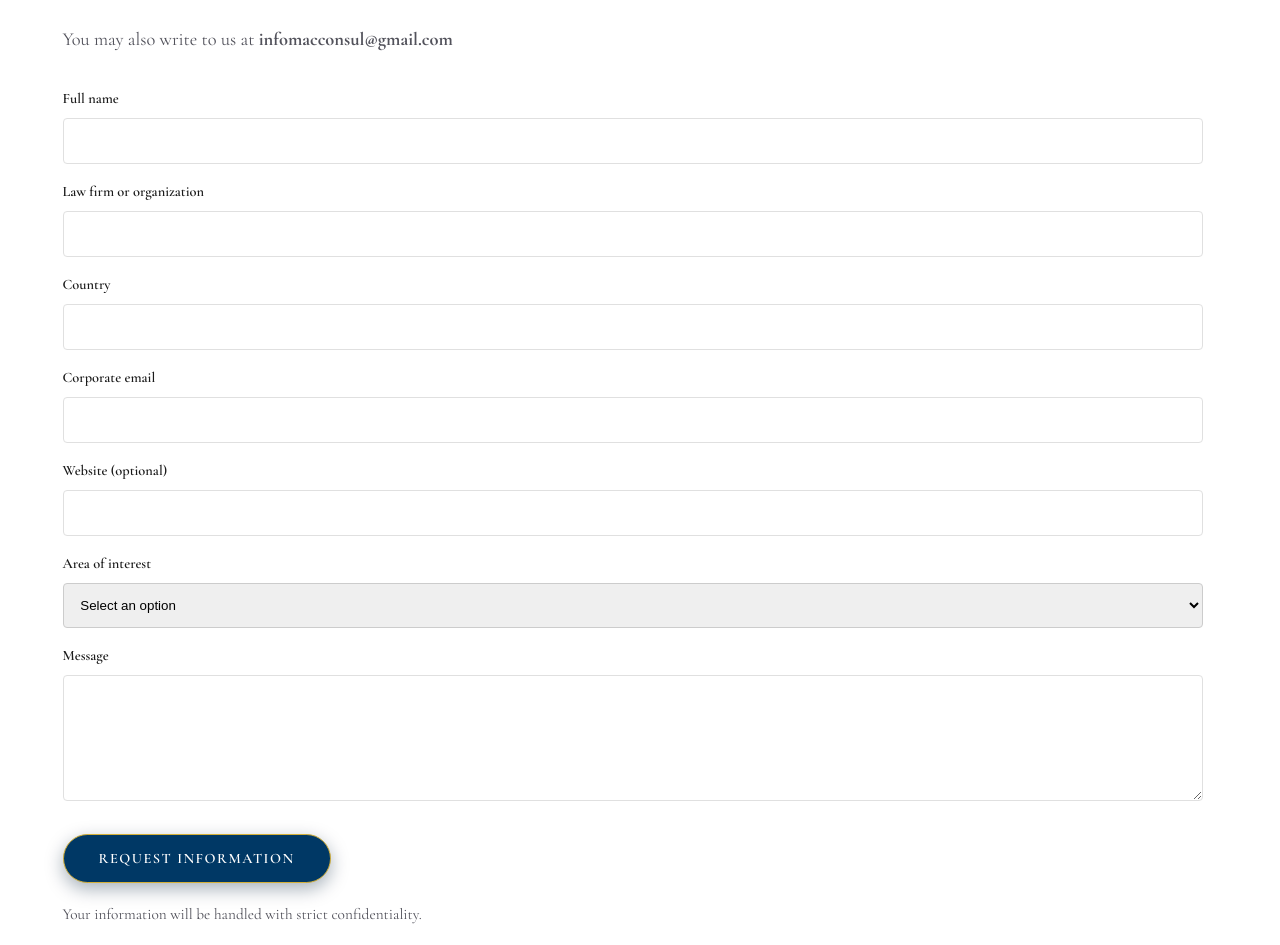
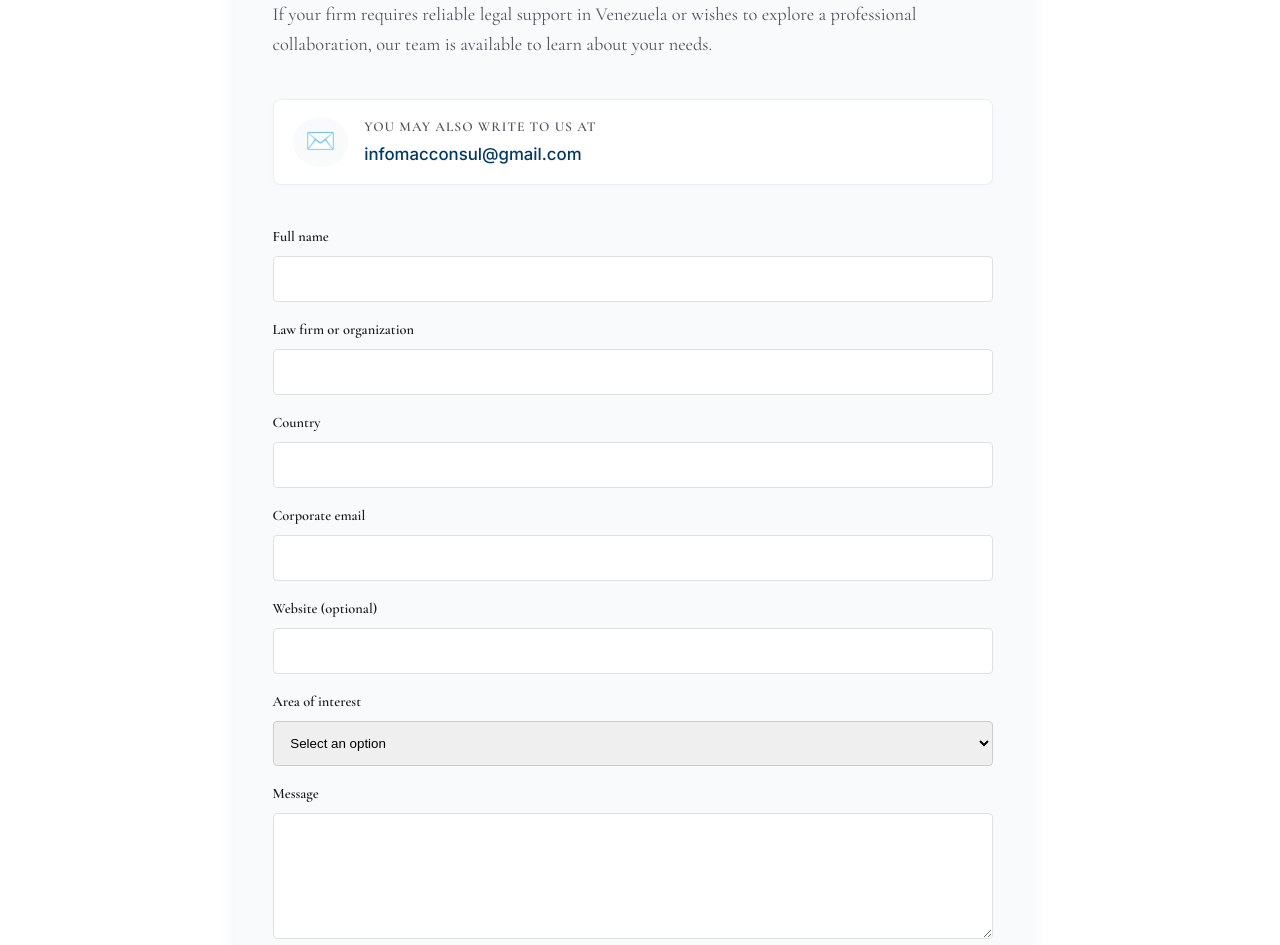
Before and after one commit to mcolina777-cpu/mac-consultores-site-clean, a Next.js app: page /en/services/international-cooperation in a window 1280 px wide. Shown: the part 987-1932 px from the top of the page. Built offline with nearby package versions, Linux system fonts and the light colour scheme.

Commit message:
Ajuste de diseño de la caja de contacto de la seccion Colaboracion Internacional

```diff
--- a/src/app/globals.css
+++ b/src/app/globals.css
@@ -2315,3 +2315,7 @@ body.nav-open {
     gap: 0.25rem;
   }
 }
+
+.b2b-contact-box {
+  padding: 4rem 0;
+}
--- a/src/components/B2BContactBox.tsx
+++ b/src/components/B2BContactBox.tsx
@@ -38,19 +38,33 @@ export default function B2BContactBox({ data, locale }: B2BContactBoxProps) {
 
   return (
     <section id="alianzas-contacto" className="b2b-contact-box">
-      <div className="b2b-contact-box__inner">
+      <div className="container" style={{ maxWidth: '800px', margin: '0 auto' }}>
+        <div className="form-card">
           <span className="section-tag">{data.tag}</span>
-        <h2 className="serif section-title mb-1-5rem">{data.title}</h2>
-        <p className="b2b-contact-box__description">{data.description}</p>
-        <p className="b2b-contact-box__email mb-2rem">
-          {data.emailPrefix}{' '}
-          <a href={`mailto:${data.email}`}><strong>{data.email}</strong></a>
+
+          <h2 className="serif heading-lg text-primary mb-2rem">
+            {data.title}
+          </h2>
+
+          <p className="mb-2-5rem text-muted">
+            {data.description}
           </p>
+
+          <a
+            href={`mailto:${data.email}`}
+            className="channel-card mb-2-5rem"
+            aria-label={`${data.emailPrefix}: ${data.email}`}
+          >
+            <span className="channel-icon" aria-hidden="true">✉️</span>
+            <div className="channel-text">
+              <span className="channel-label">{data.emailPrefix}</span>
+              <span className="channel-value">{data.email}</span>
+            </div>
+          </a>
 
           <form
             action="https://formsubmit.co/infomacconsul@gmail.com"
             method="POST"
-          className="b2b-contact-box__form"
           >
             <input type="hidden" name="_captcha" value="false" />
             <input
@@ -171,11 +185,12 @@ export default function B2BContactBox({ data, locale }: B2BContactBoxProps) {
             <button type="submit" className="btn btn-primary">
               {data.form.submit}
             </button>
+          </form>
 
-          <p className="b2b-contact-box__privacy mt-1rem">
-            <small>{data.form.privacy}</small>
+          <p className="text-muted text-sm text-center mt-1rem">
+            {data.form.privacy}
           </p>
-        </form>
+        </div>
       </div>
     </section>
   );
```
Also changed, not shown: components/B2BContactBox.tsx (+25 -10 lines). Lines whose indentation alone changed are shown as unchanged.
